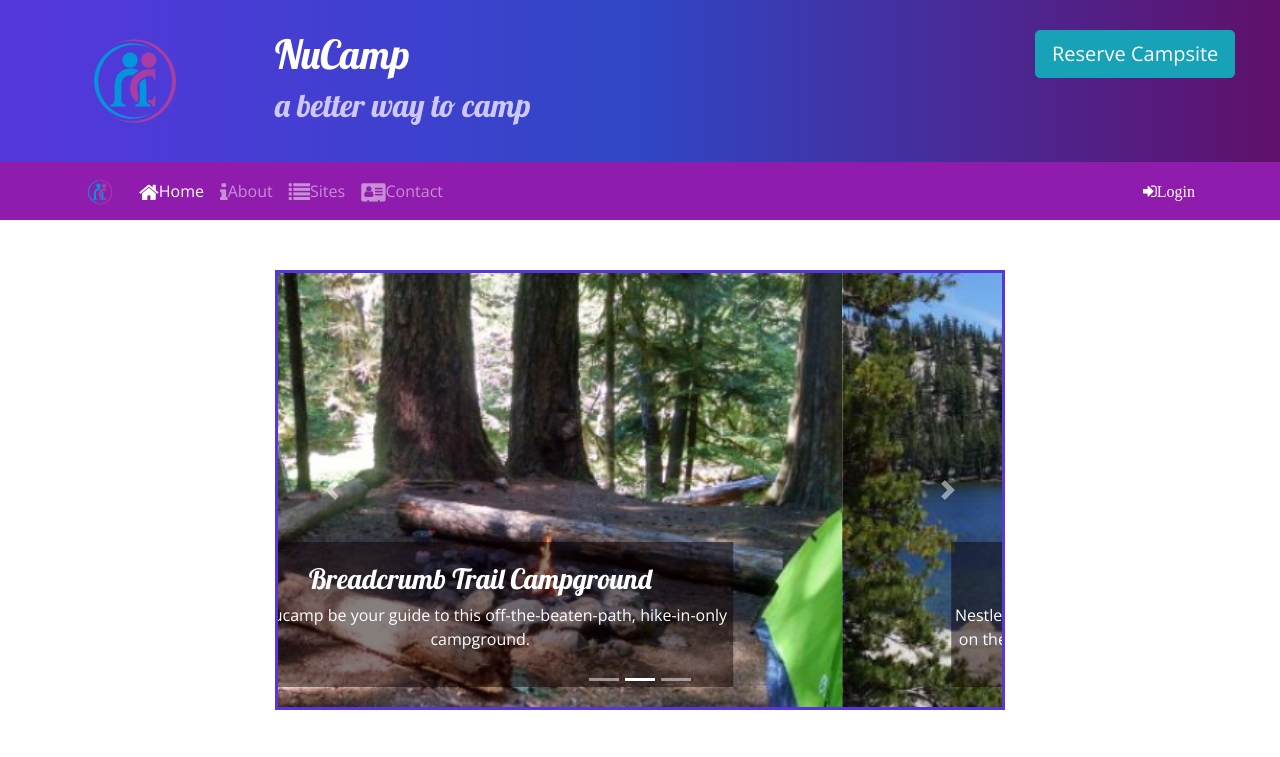
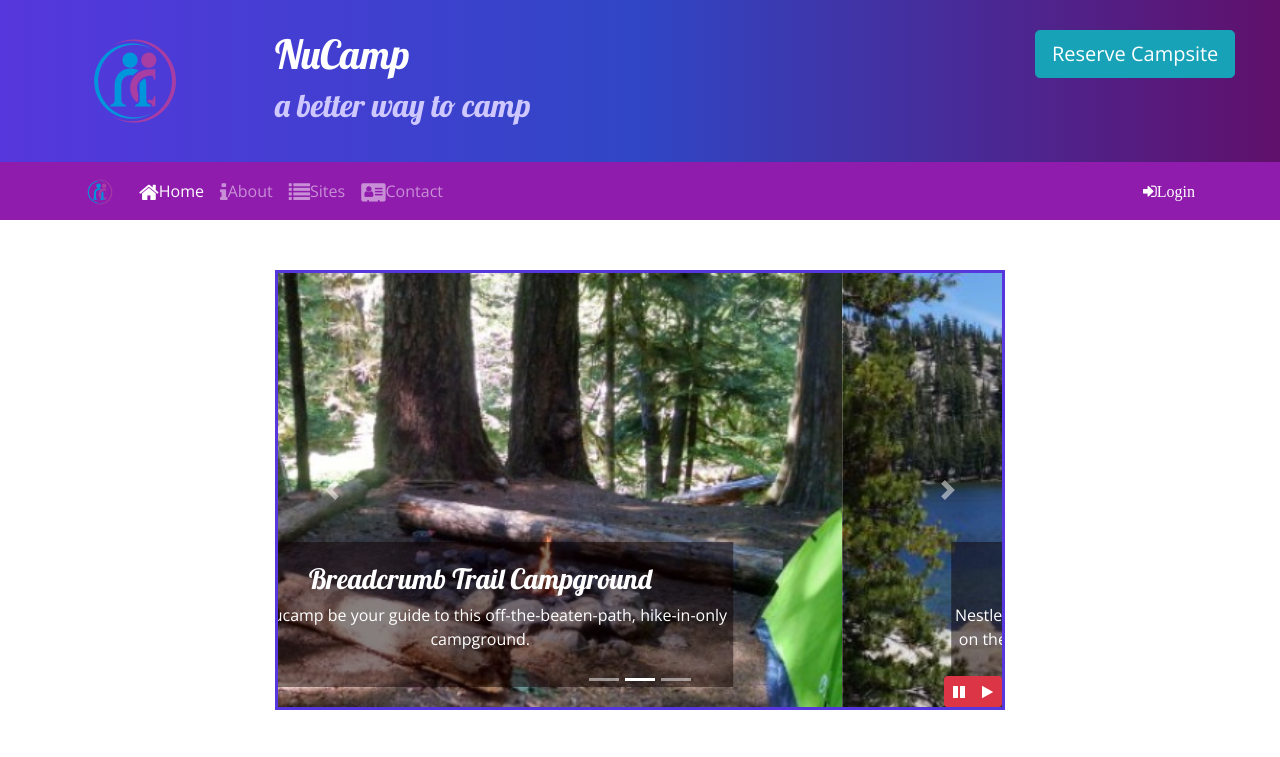
Before and after one commit to AngryGrizzlyBear/Nucamp-Bootstrap, a website: page index.html in a window 1280 px wide. Shown: the top 757 px of the page. Drawn offline with nearby package versions, Linux system fonts and the light colour scheme.

Commit message:
Added Jquery

```diff
--- a/css/styles.css
+++ b/css/styles.css
@@ -47,3 +47,9 @@
 .carousel {
     border: solid #5637DD;
 }
+
+#carouselButton {
+    position: absolute;
+    right: 0;
+    bottom: 0;
+}
--- a/index.html
+++ b/index.html
@@ -207,6 +207,14 @@
                         <span class="carousel-control-next-icon"></span>
                         <span class="sr-only">Next</span>
                     </a>
+                    <div class="btn-group" id="carouselButton">
+                        <button class="btn btn-danger btn-sm" id="carouselPause">
+                            <i class="fa fa-pause"></i>
+                        </button>
+                        <button class="btn btn-danger btn-sm" id="carouselPlay">
+                            <i class="fa fa-play"></i>
+                        </button>
+                    </div>
                 </div>
             </div>
 
@@ -310,6 +318,17 @@
     <script src="node_modules/jquery/dist/jquery.slim.min.js"></script>
     <script src="node_modules/popper.js/dist/umd/popper.min.js"></script>
     <script src="node_modules/bootstrap/dist/js/bootstrap.min.js"></script>
+    <script>
+    $(function() {
+        $(".carousel").carousel({ interval: 2000 } );
+        $("#carouselPause").click(function() {
+            $(".carousel").carousel("pause");
+        });
+        $("carouselPlay").click(function(){
+            $(".carousel").carousel("cycle");
+        });
+    });
+    </script>
 </body>
 
 </html>
```
